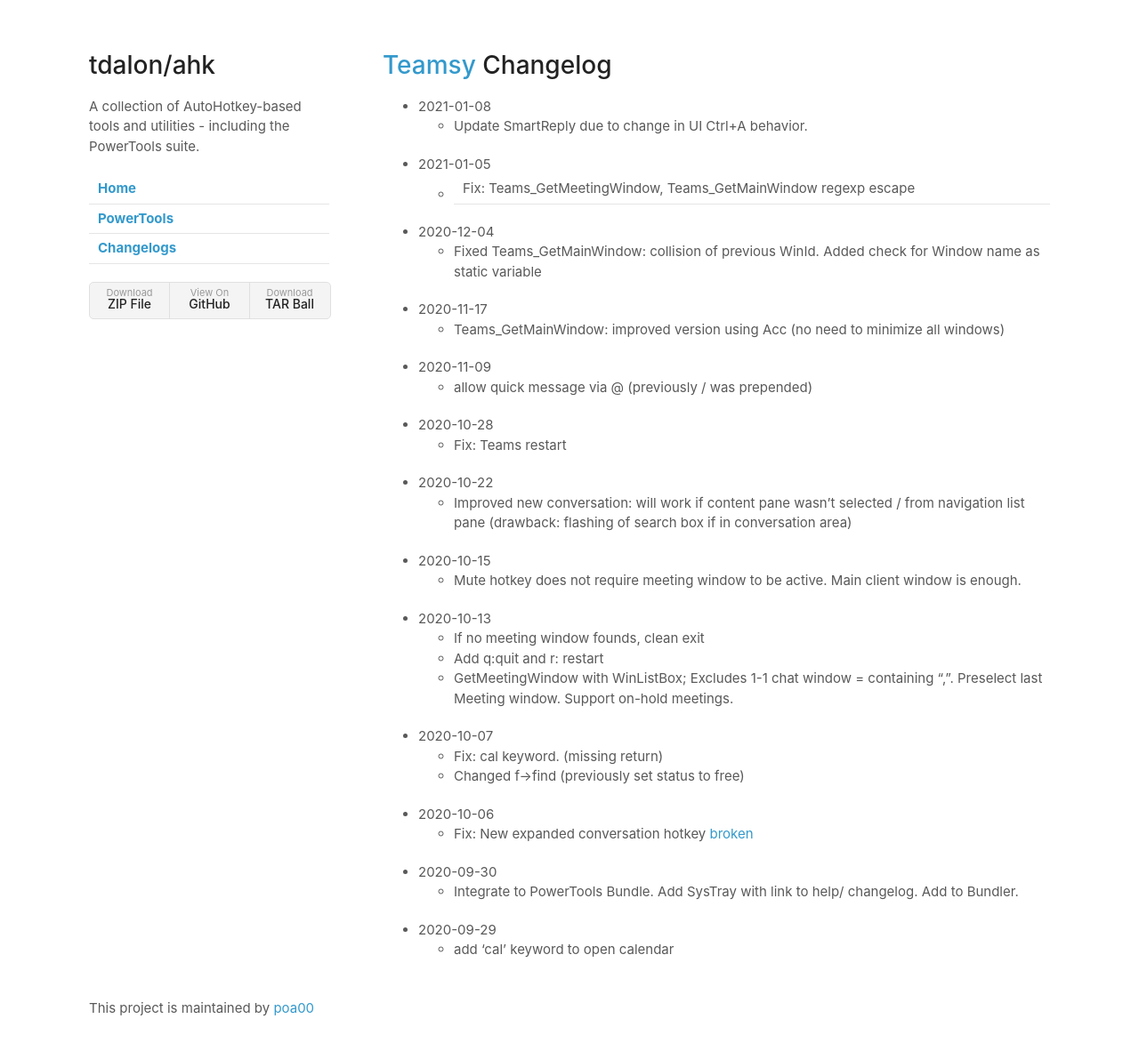
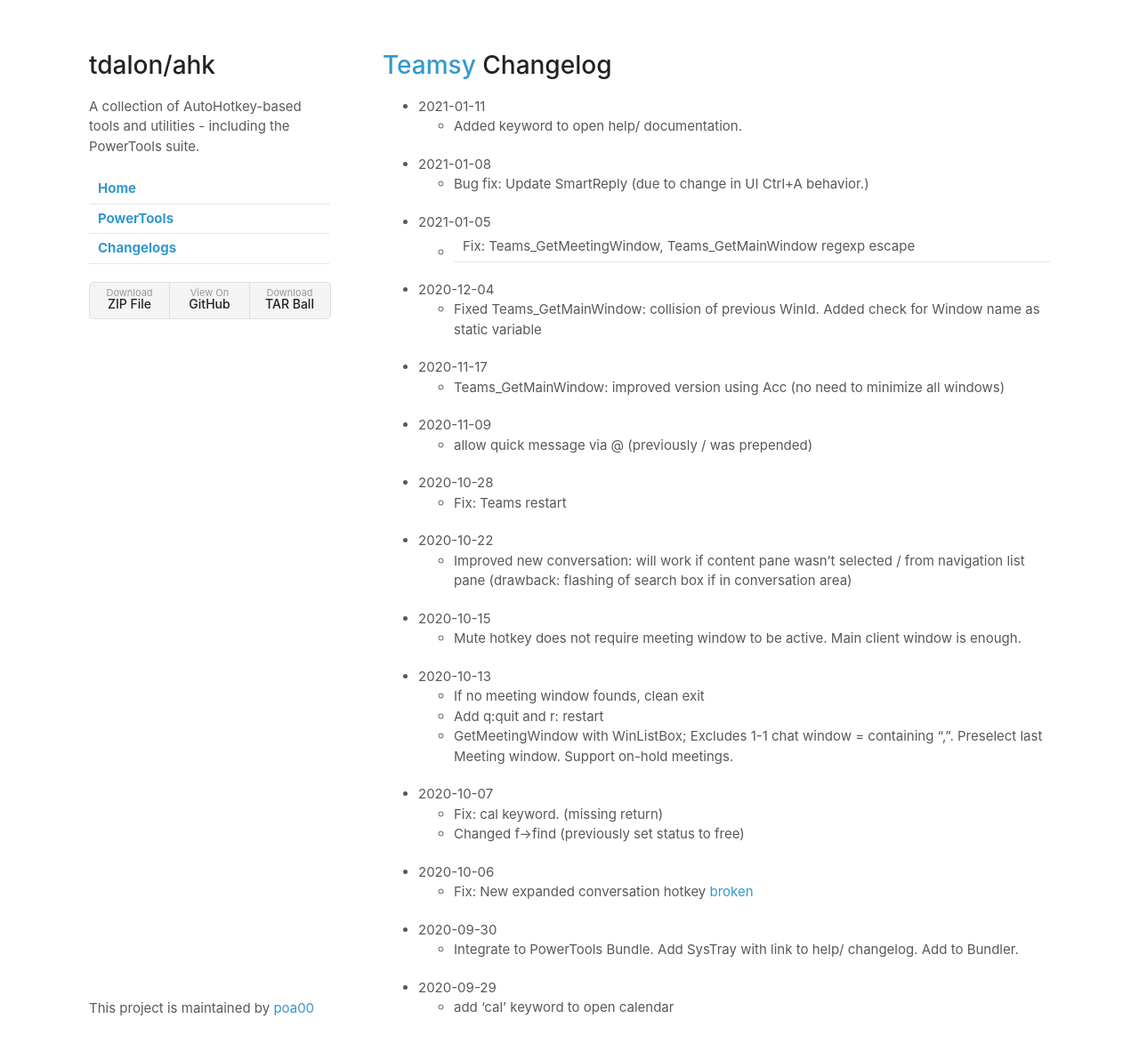
Before and after one commit to poa00/ahk-mso, a Jekyll site: the page built from docs/Teamsy-(Changelog).md, in a window 1280 px wide and 1215 px high. Shown: the top 1182 px of the window at 89% size. Built offline with Jekyll 4.4.1, drawn with Linux system fonts in a browser that asks for light colours; our own code applies the rules of GitHub Pages for plain Markdown files.

Commit message:
Update Teamsy-(Changelog).md

```diff
--- a/docs/Teamsy-(Changelog).md
+++ b/docs/Teamsy-(Changelog).md
@@ -1,7 +1,9 @@
 # [Teamsy](Teamsy) Changelog
 
+* 2021-01-11
+	- Added keyword to open help/ documentation.
 * 2021-01-08
-	- Update SmartReply due to change in UI Ctrl+A behavior.
+	- Bug fix: Update SmartReply (due to change in UI Ctrl+A behavior.)
 * 2021-01-05
 	- Fix: Teams_GetMeetingWindow, Teams_GetMainWindow regexp escape |
 * 2020-12-04
```
